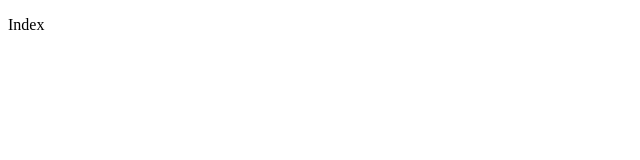
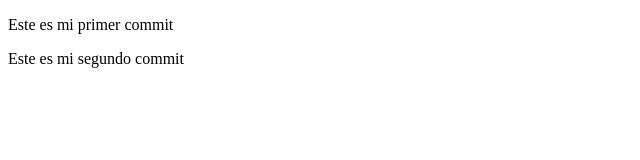
Before and after one commit to YaguanaJeniffer/mycs_remoto, a plain HTML site: page mycs_primerejemplo/index.html in a window 1280 px wide. Shown: the whole page, without its empty margins (0-640 px from the left). Drawn offline with Linux system fonts and the light colour scheme.

```diff
--- a/mycs_primerejemplo/index.html
+++ b/mycs_primerejemplo/index.html
@@ -7,6 +7,7 @@
     <title>Document</title>
 </head>
 <body>
-    <p>Index</p>
+    <P>Este es mi primer commit</P>
+    <P>Este es mi segundo commit</P>
 </body>
 </html>
```
Also changed, not shown: 1 other file.
